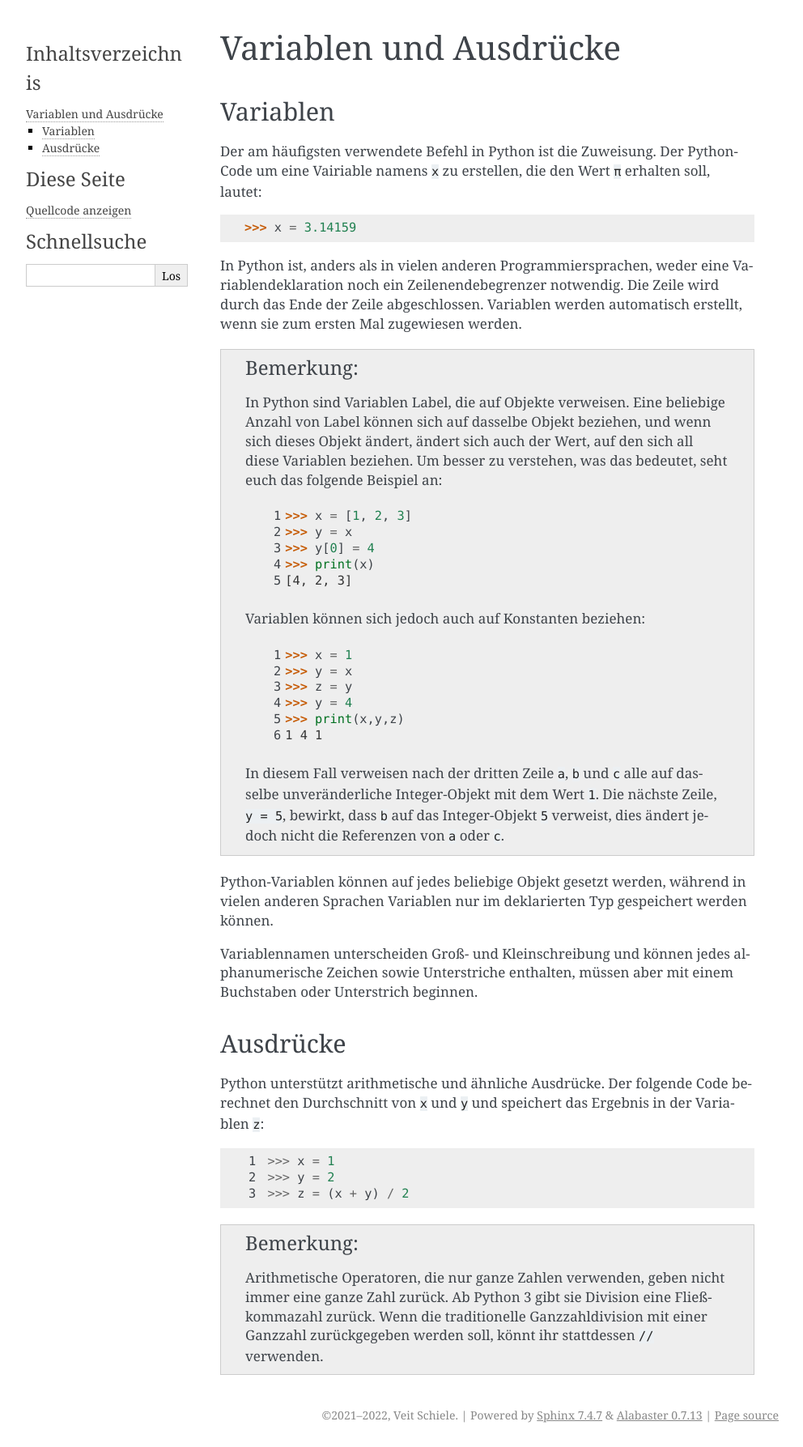
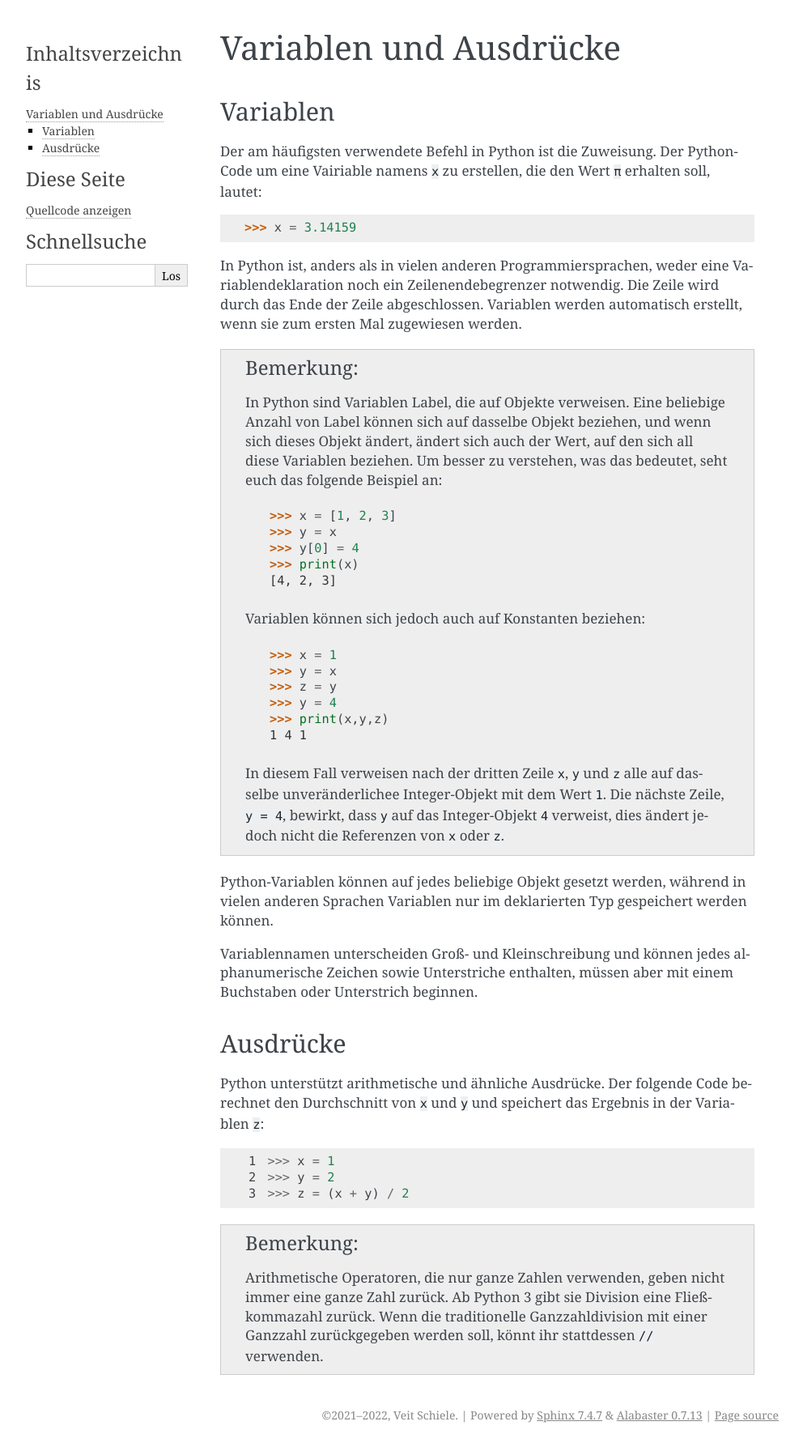
Before and after one commit to veit/python-basics-tutorial-de, a Sphinx documentation site: the page built from docs/variables-expressions.rst, in a window 1280 px wide. Shown: the whole page at 81% size, without its empty margins (148-1140 px from the left). Built offline with Sphinx 7.4.7, drawn with Linux system fonts in a browser that asks for light colours; pages that are not in the unit, such as notebooks, are missing from menus.

Commit message:
Fix the variables description

```diff
--- a/docs/variables-expressions.rst
+++ b/docs/variables-expressions.rst
@@ -25,7 +25,6 @@ wenn sie zum ersten Mal zugewiesen werden.
    folgende Beispiel an:
 
    .. code-block:: python
-      :linenos:
 
       >>> x = [1, 2, 3]
       >>> y = x
@@ -36,7 +35,6 @@ wenn sie zum ersten Mal zugewiesen werden.
    Variablen können sich jedoch auch auf Konstanten beziehen:
 
    .. code-block:: python
-      :linenos:
 
       >>> x = 1
       >>> y = x
@@ -45,10 +43,10 @@ wenn sie zum ersten Mal zugewiesen werden.
       >>> print(x,y,z)
       1 4 1
 
-   In diesem Fall verweisen nach der dritten Zeile ``a``, ``b`` und ``c`` alle
-   auf dasselbe unveränderliche Integer-Objekt mit dem Wert ``1``. Die nächste
-   Zeile, ``y = 5``, bewirkt, dass ``b`` auf das Integer-Objekt ``5`` verweist,
-   dies ändert jedoch nicht die Referenzen von ``a`` oder ``c``.
+   In diesem Fall verweisen nach der dritten Zeile ``x``, ``y`` und ``z`` alle
+   auf dasselbe unveränderlichee Integer-Objekt mit dem Wert ``1``. Die nächste
+   Zeile, ``y = 4``, bewirkt, dass ``y`` auf das Integer-Objekt ``4`` verweist,
+   dies ändert jedoch nicht die Referenzen von ``x`` oder ``z``.
 
 Python-Variablen können auf jedes beliebige Objekt gesetzt werden, während in
 vielen anderen Sprachen Variablen nur im deklarierten Typ gespeichert werden
```
